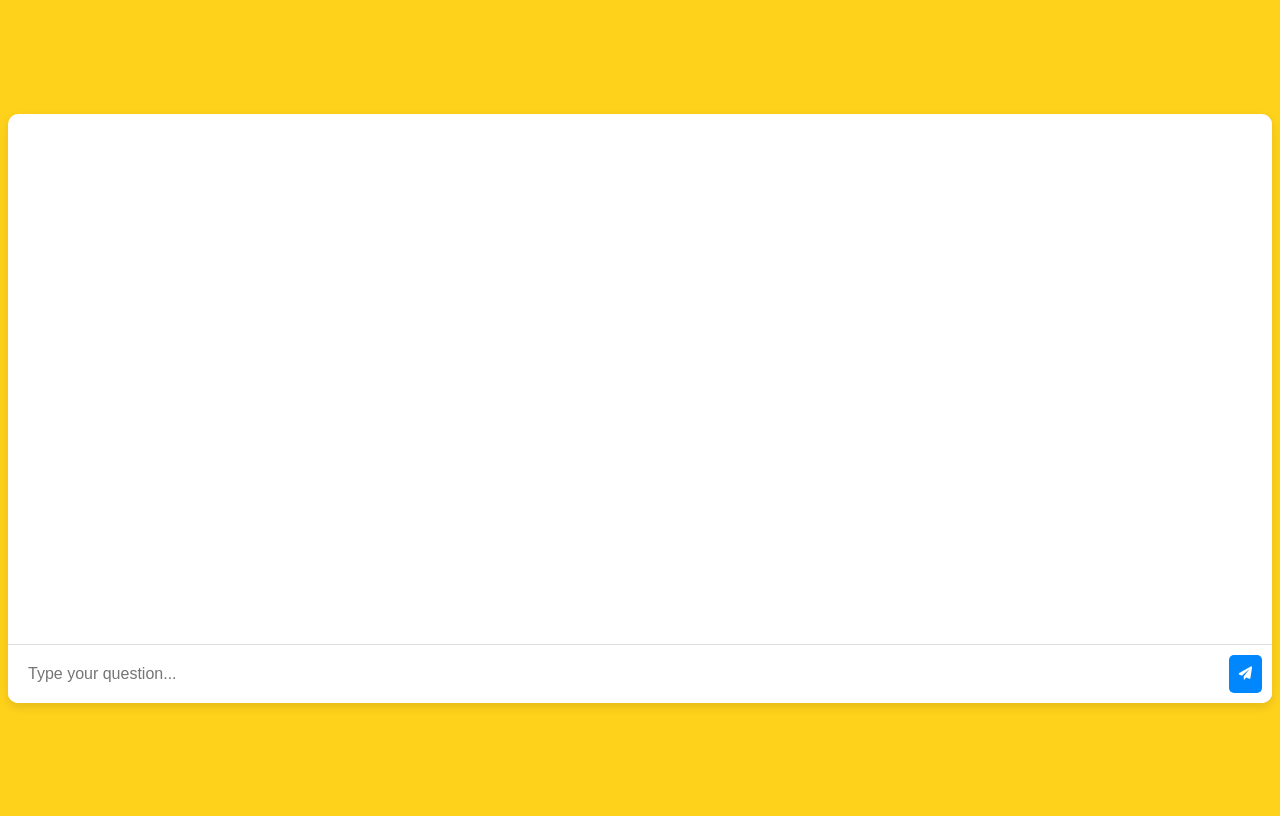
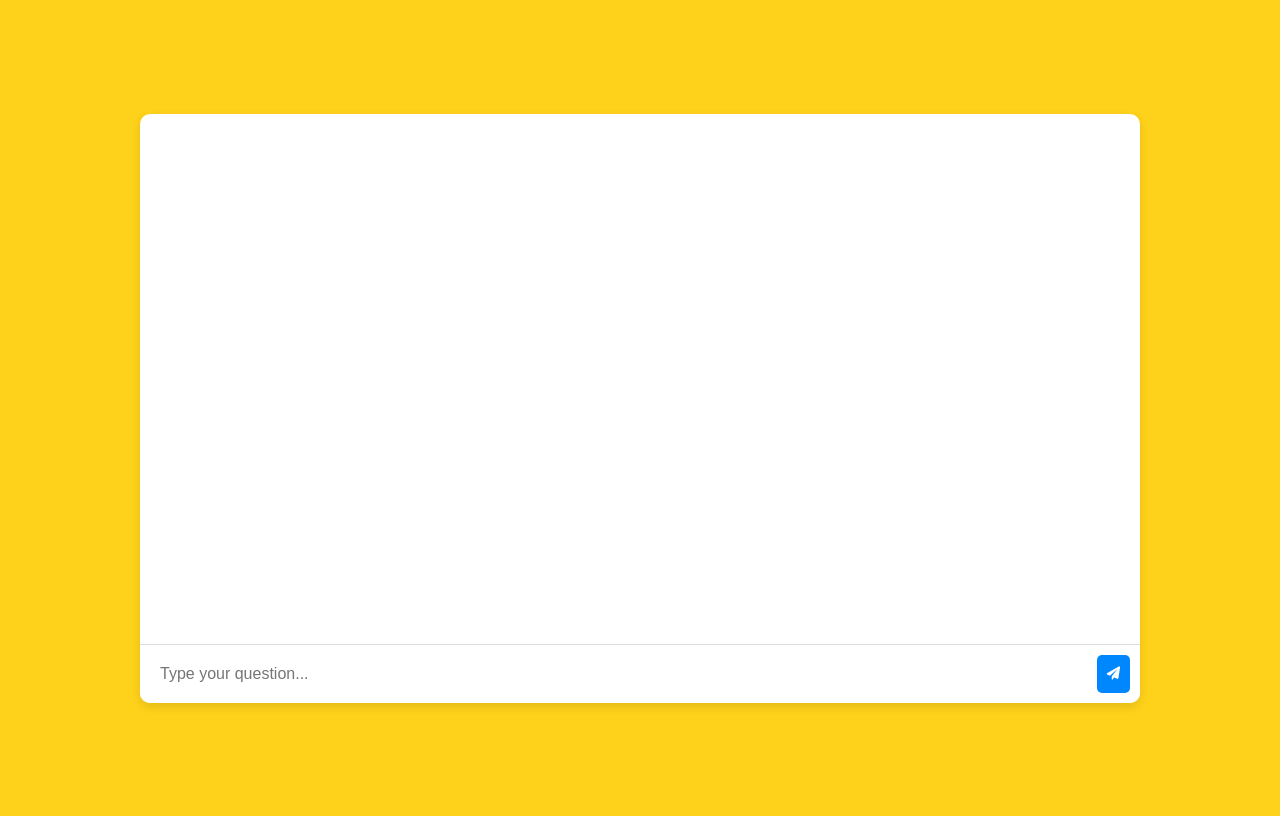
Before and after one commit to ema4ezeem/ezee-e-invoice, a Flask app: page / in a window 1280 px wide. Run offline with Flask 3, Linux system fonts and the light colour scheme; parts of the project's set-up code (start-up, migrations or seed data) failed here and were passed over.

Commit message:
Update index.html

```diff
--- a/templates/index.html
+++ b/templates/index.html
@@ -15,7 +15,7 @@
             background-color: #fed11b;
         }
         .chat-container {
-            width: 1400px;
+            width: 1000px;
             background: white;
             border-radius: 10px;
             overflow: hidden;
```
